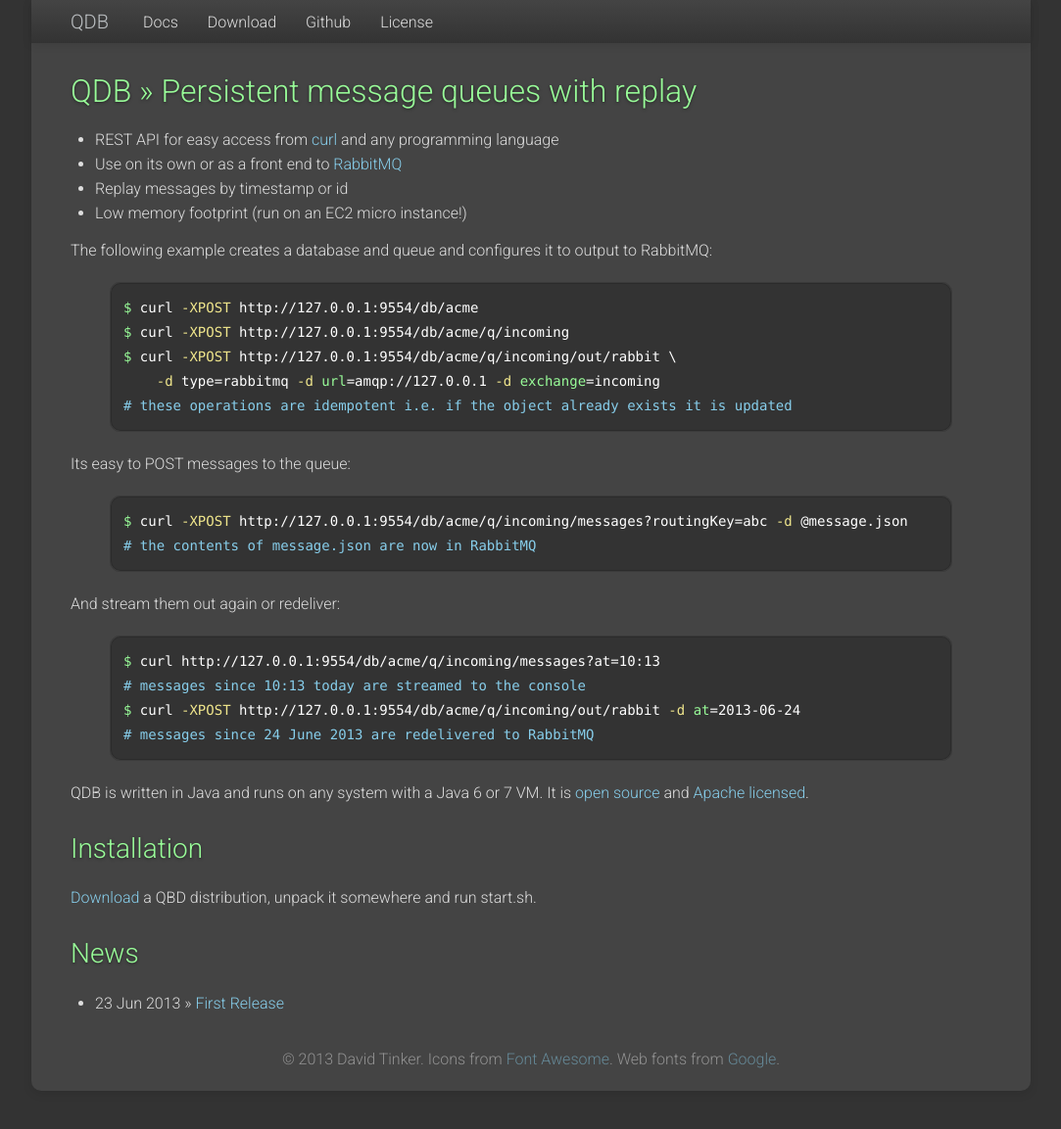
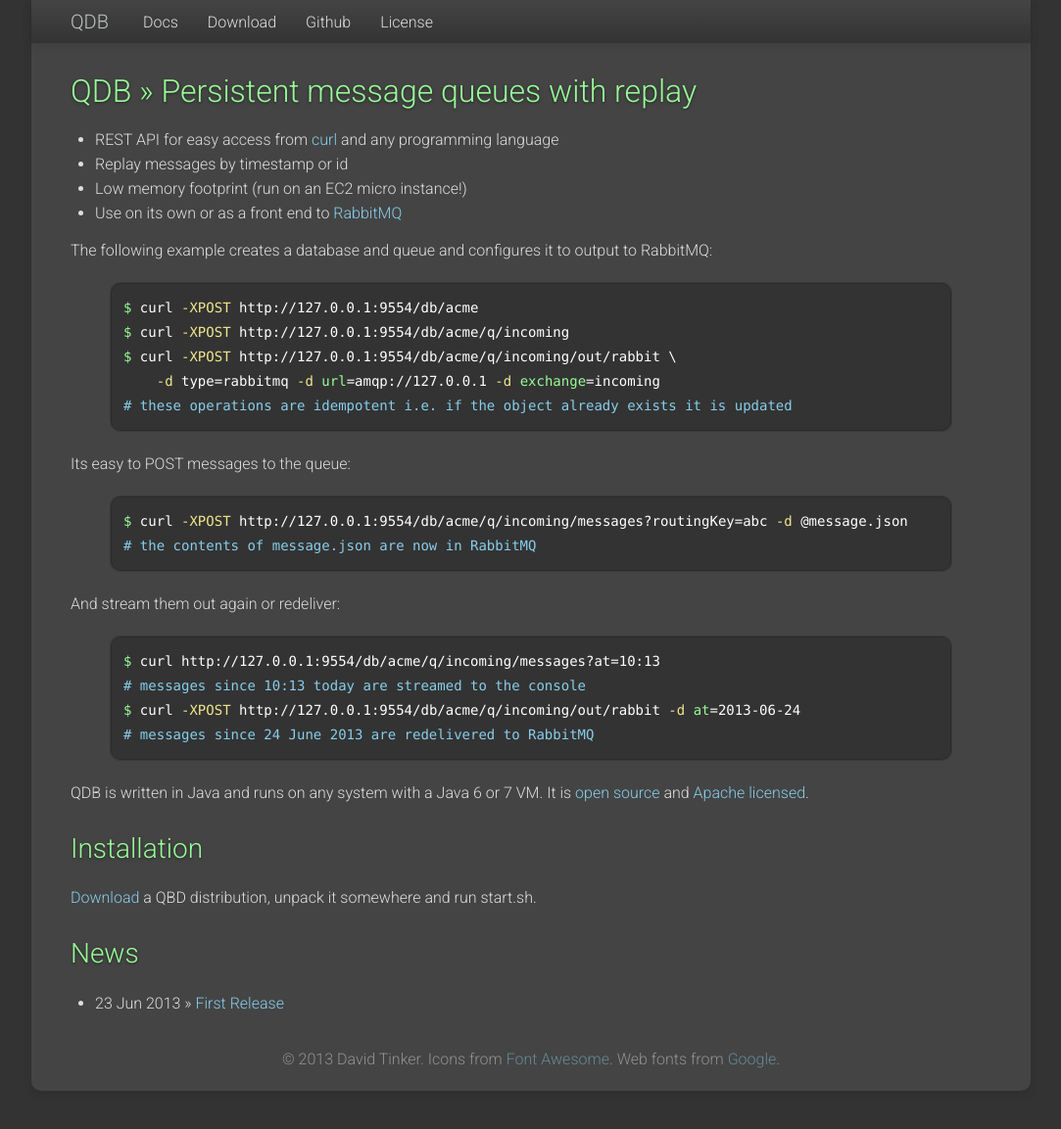
Before and after one commit to qdb-io/qdb-io.github.io, a Jekyll site: the page built from index.html, in a window 1280 px wide and 1154 px high. Shown: the whole window at 98% size, without its empty margins (98-1181 px from the left). Built offline with Jekyll 4.4.1, drawn with Linux system fonts in a browser that asks for light colours; nearby versions of some CDN libraries; some of the changed lines change nothing that is shown.

```diff
--- a/index.html
+++ b/index.html
@@ -5,9 +5,9 @@
 <h1>QDB &raquo; Persistent message queues with replay</h1>
 <ul>
     <li>REST API for easy access from <a href="http://curl.haxx.se/">curl</a> and any programming language</li>
-    <li>Use on its own or as a front end to <a href="http://www.rabbitmq.com/">RabbitMQ</a></li>
     <li>Replay messages by timestamp or id</li>
     <li>Low memory footprint (run on an EC2 micro instance!)</li>
+    <li>Use on its own or as a front end to <a href="http://www.rabbitmq.com/">RabbitMQ</a></li>
 </ul>
 
 <p>The following example creates a database and queue and configures it to output to RabbitMQ:</p>
```
